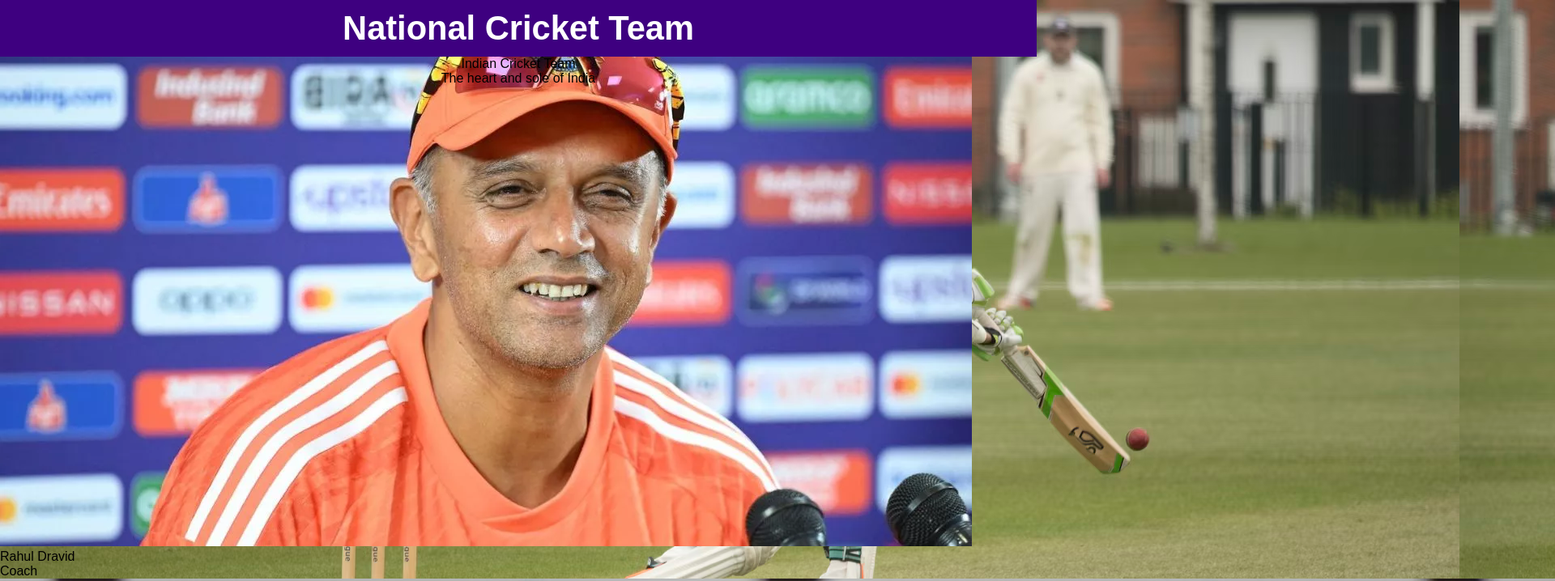
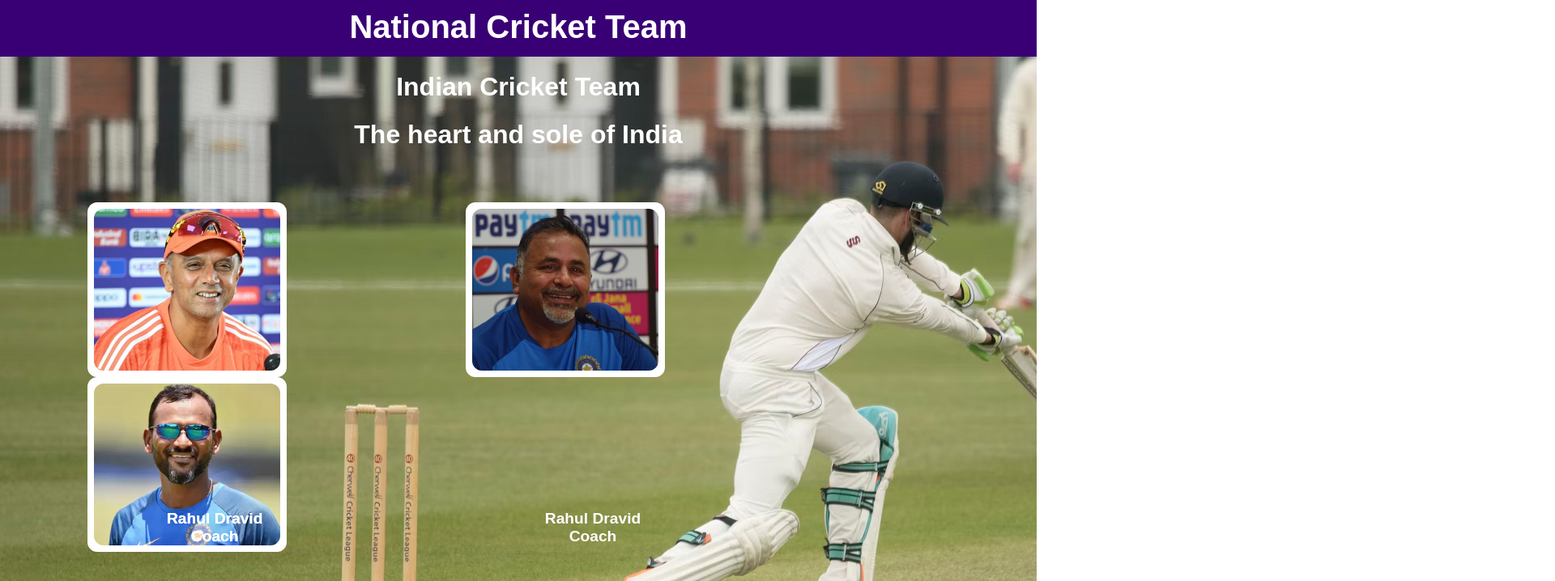
Before and after one commit to Vishesh-Krishna-S-A/Cricket-Website, a plain HTML site: page index.html in a window 1280 px wide. Shown: the top 718 px of the page at 81% size, 1920 px wide, since content can reach past the window. Drawn offline with Linux system fonts and the light colour scheme.

Commit message:
Complete css for general and header section

```diff
--- a/style.css
+++ b/style.css
@@ -1,36 +1,71 @@
+/* GENERAL */
 * {
   font-family: Arial, Helvetica, sans-serif;
   margin: 0;
   padding: 0;
 }
-
 body {
   background-image: url(assets/page-background.png);
   object-fit: contain;
-    filter: drop-shadow();
+  filter: drop-shadow(10px, 10px, rgba(0, 0, 0, 0.3));
+}
+.main-color {
+  background-color: rgb(57, 0, 117);
+  color: white;
 }
 
 /* HEADER */
 header {
   text-align: center;
-    background-color: rgb(62, 0, 128);
   height: 70px;
   position: fixed;
   top: 0;
-    width: 100%;
+  width: 100vw;
 }
-h1 {
+header h1 {
   padding: 11px;
-    font-size: 2.6rem;
-    color: white;
+  font-size: 2.5rem;
 }
-h2 {
-    color: white;
+header p {
   font-size: 2rem;
   margin-top: 22px;
+  font-weight: bold;
 }
 
 /* MAIN */
-
+main {
+  position: relative;
+  top: 250px;
+}
+#sticky-imgs {
+  width: 100vw;
+  position: sticky;
+}
+.coach-container {
+  height: 25vh;
+  width: 18vw;
+  background-color: white;
+  border: 8px solid white;
+  border-radius: 12px;
+  display: inline-block;
+  margin: 0 108px;
+  text-align: center;
+  color: white;
+  position: static;
+}
+.coach {
+  height: 25vh;
+  width: 100%;
+  border-radius: 12px;
+  object-fit: cover;
+  object-position: center;
+}
+.coach-desc {
+  position: absolute;
+  bottom: 8px;
+  margin: 0 90px;
+  font-size: 1.2rem;
+  font-weight: bold;
+}
 
 /* FOOTER */
```
Lines whose indentation alone changed are shown as unchanged.
